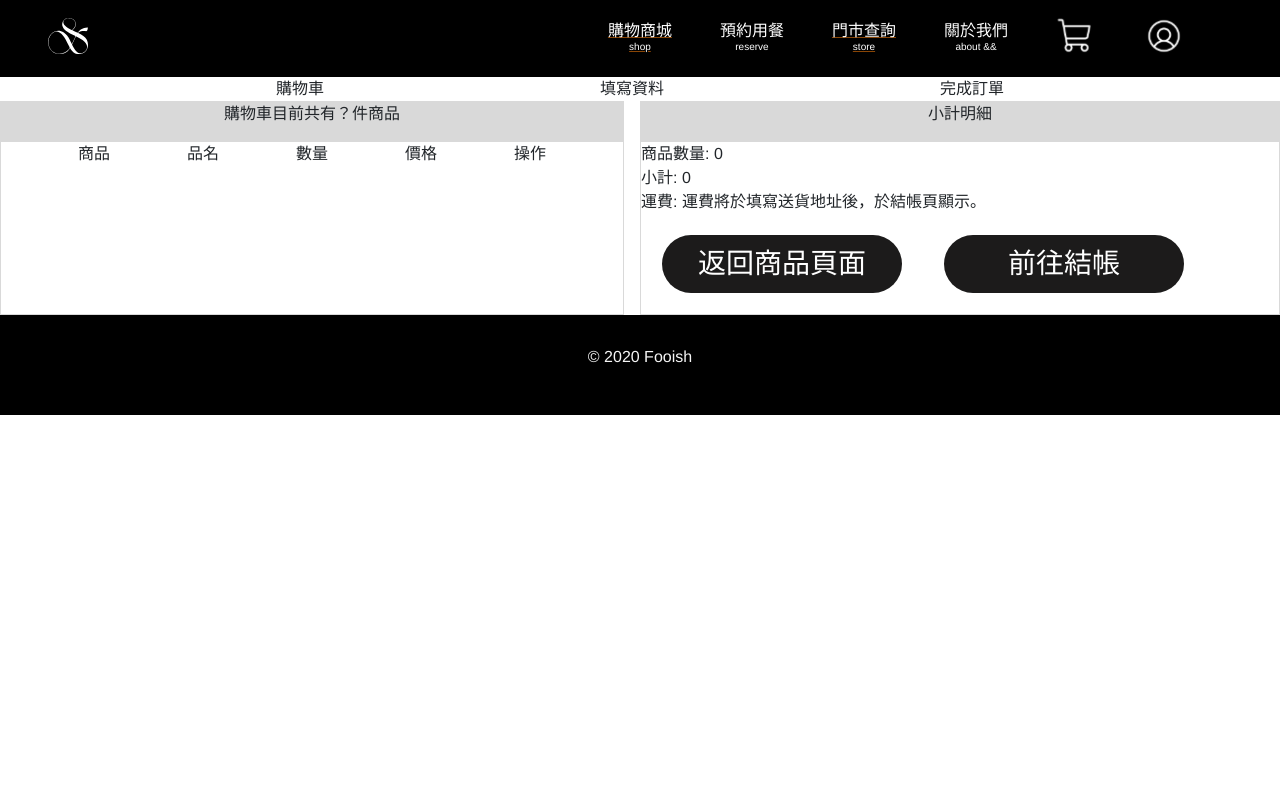
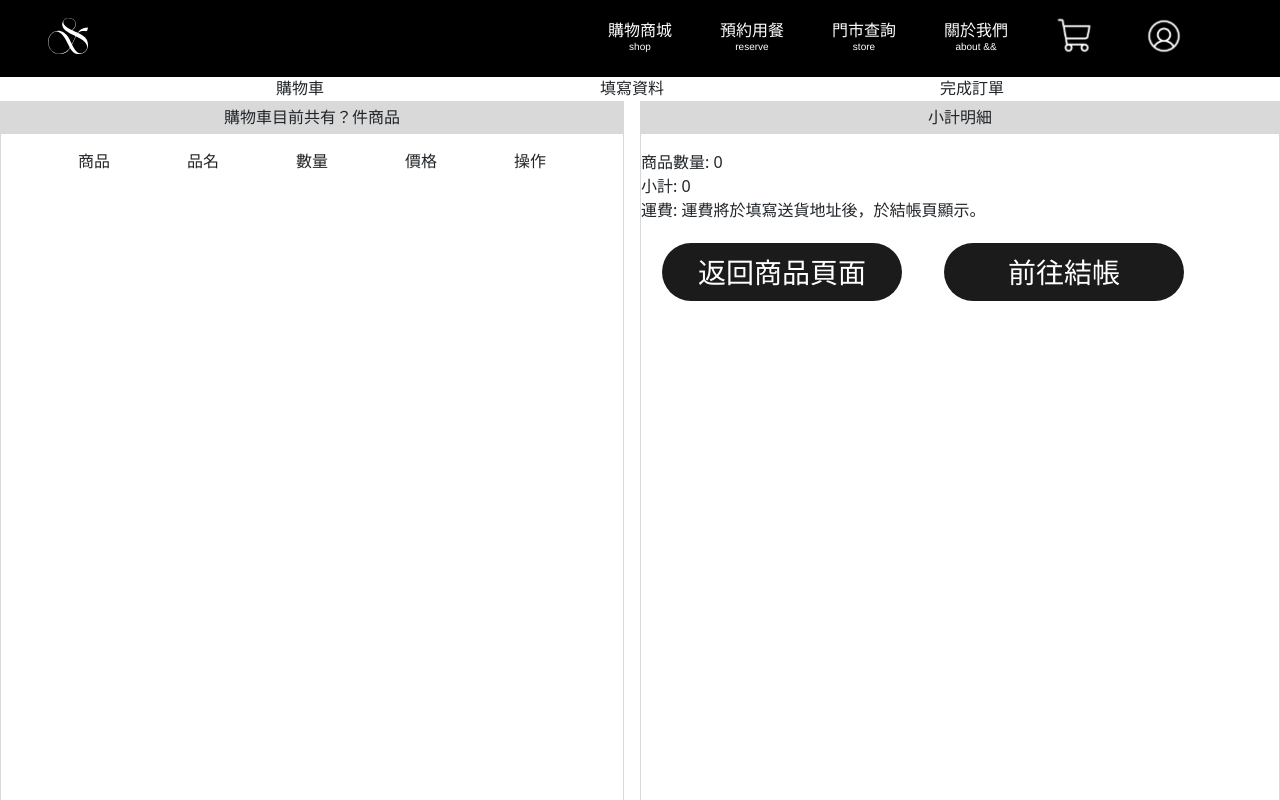
Before and after one commit to hungyumi0116/Cafe-React, a Next.js app: page /addcart/addcart in a window 1280 px wide. Shown: the top 800 px of the page. Built offline with nearby package versions, Linux system fonts and the light colour scheme.

Commit message:
nav沒有底線+調整購物車版面

```diff
--- a/components/cart-checkout/cart-list.js
+++ b/components/cart-checkout/cart-list.js
@@ -67,7 +67,7 @@ export default function CartList() {
               {items.map((v, i) => {
                 return (
                   <li key={v.p_id} className={styles.list}>
-                    <div className={styles['w-400']}>{v.p_name}</div>
+                    <div>{v.p_name}</div>
                     <div>
                       <button
                         onClick={() => {
@@ -128,16 +128,18 @@ export default function CartList() {
             </ul>
           </div>
         </div>
+
         <div className={styles.subtotal}>
           <div className={styles.little}>
             <p>小計明細</p>
           </div>
+          <div className={styles.subtotaldiv}>
           <div> 商品數量: {totalQty}</div>
           <div> 小計: {totalPrice}</div>
           <div> 運費: 運費將於填寫送貨地址後，於結帳頁顯示。</div>
           <div className={styles.forbutton}>
             <div className={indexcss.buttondiv}>
-              <Link href={`/product/lis`}>
+              <Link href={`/product/list`}>
                 <button className={indexcss.button}>
                   <span>返回商品頁面</span>
                 </button>
@@ -149,8 +151,10 @@ export default function CartList() {
               </button>
             </div>
           </div>
-        </div>
-      </div>
+          </div>
+          </div>
+          </div>
+
     </>
   )
 }
--- a/components/layout/default-layout/navbar.js
+++ b/components/layout/default-layout/navbar.js
@@ -14,7 +14,7 @@ export default function Navbar() {
     <>
       <div className={nav.container}>
         <nav className={nav.nav}>
-        <Link href={`/coffee`}>
+        <Link className={nav.link} href={`/coffee`}>
           <li className={nav.logo}>
             <Image
               src="/&&LOGO.svg"
@@ -26,7 +26,7 @@ export default function Navbar() {
           </li>
           </Link>
           <ul className={nav.ul}>
-          <Link href={`/product/list`}>
+          <Link className={nav.link} href={`/product/list`}>
             <li className={nav.li}>
               購物商城 <div className={nav.little}>shop</div>
             </li>
@@ -34,7 +34,7 @@ export default function Navbar() {
             <li className={nav.li}>
               預約用餐 <div className={nav.little}>reserve</div>
             </li>
-            <Link href={`/store/index`}>
+            <Link className={nav.link} href={`/store/index`}>
               <li className={nav.li}>
                 門市查詢 <div className={nav.little}>store</div>
               </li>
@@ -42,7 +42,7 @@ export default function Navbar() {
             <li className={nav.li}>
               關於我們 <div className={nav.little}>about &&</div>
             </li>
-            <Link href={`/addcart/addcart`}>
+            <Link className={nav.link} href={`/addcart/addcart`}>
             <li className={nav.icon}>
               <Image
                 src="/shopping_cart_light_icon 2.svg"
@@ -77,10 +77,10 @@ export default function Navbar() {
 
       <div className={`${nav.menu} ${isMenuOpen ? nav.open : ''}`}>
         <ul>
-          <li><Link href="#1">會員中心</Link></li>
-          <li><Link href="#2">購物商城</Link></li>
-          <li><Link href="#3">預約用餐</Link></li>
-          <li><Link href="#3">門市查詢</Link></li>
+          <li><Link className={nav.link} href="#1">會員中心</Link></li>
+          <li><Link className={nav.link} href="#2">購物商城</Link></li>
+          <li><Link className={nav.link} href="#3">預約用餐</Link></li>
+          <li><Link className={nav.link} href="#3">門市查詢</Link></li>
         </ul>
       </div>
     </>
--- a/styles/addcart.module.css
+++ b/styles/addcart.module.css
@@ -9,15 +9,15 @@
     display: flex;
     justify-content: space-evenly;
     background-color:white;
-    text-align: center;
+
   }
 
   .little{
-    display: flex;
     background-color: #D9D9D9;
     width: 100%;
-    justify-content: center;
-    align-items: center;
+    text-align: center;
+    line-height: 2rem;
+
   }
 
   .listnav{
@@ -35,11 +35,20 @@
   }
 
   .subtotal{
+    display: block;
+    margin: auto;
     width: 50%;
+    height: 100vh;
     background-color: white;
     border: 1px solid;
     border-color: #D9D9D9;
     margin-left: 1rem;
+
+  }
+
+  .subtotaldiv{
+    background-color: white;
+    font-family: system-ui, -apple-system, BlinkMacSystemFont, 'Segoe UI', Roboto, Oxygen, Ubuntu, Cantarell, 'Open Sans', 'Helvetica Neue', sans-serif;
   }
 
 .forbutton{
@@ -68,9 +77,6 @@
     border-color: #D9D9D9;
   }
 
-  .w-400 {
-    width: 400px;
-  }
 
   /* product and cart list  */
 .ul{
--- a/styles/nav.module.css
+++ b/styles/nav.module.css
@@ -7,8 +7,12 @@
   justify-content: center;
   background-color: black;
 
+
 }
 
+.link{
+  text-decoration: none;
+}
 .logo{
   list-style:none;
   justify-content:flex-start;
@@ -24,6 +28,7 @@
   padding-top: 1rem;
   padding-right: 3rem;
   line-height:1rem;
+
 
 }
 .li {
```
Also changed, not shown: components/cart-checkout/navbar.js (deleted, +0 -35 lines).
